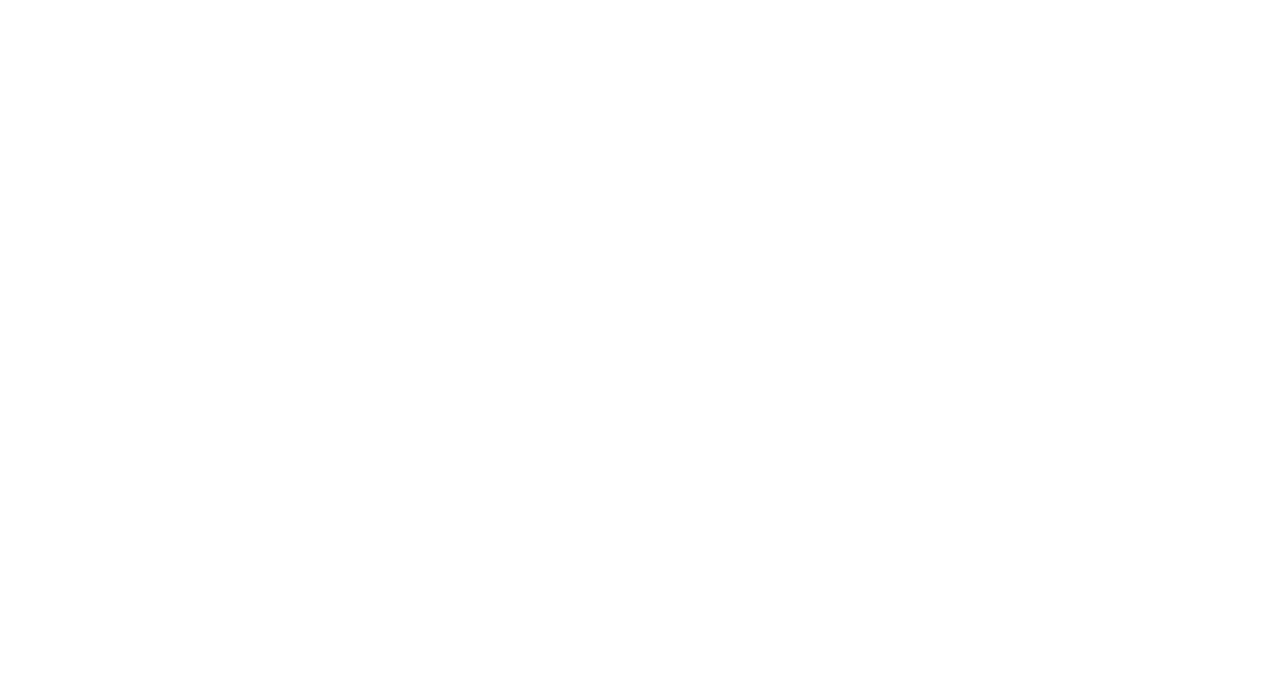
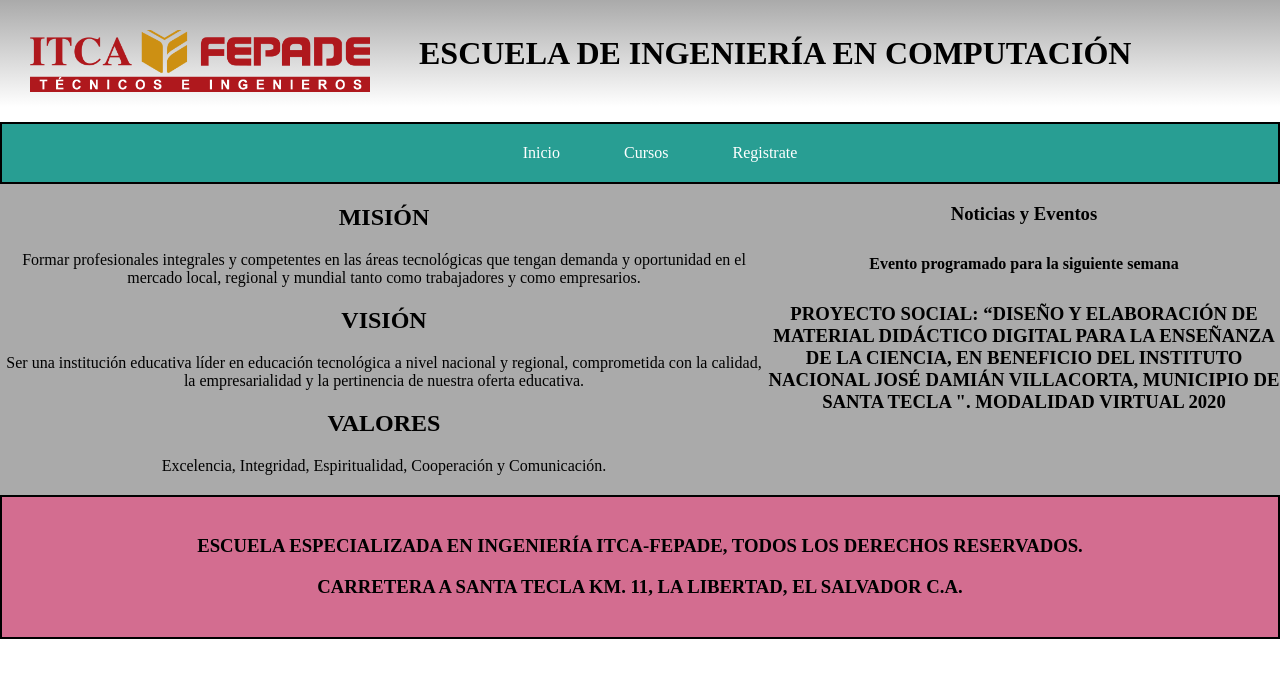
Before and after one commit to Kristofer2017/examen-practico-2, a plain HTML site: page index.html in a window 1280 px wide. Drawn offline with nearby package versions, Linux system fonts and the light colour scheme.

Commit message:
Uniendo ejercicios 1 y 2

```diff
--- a/css/estilos-cursos.css
+++ b/css/estilos-cursos.css
@@ -1,11 +1,11 @@
-img{
+.contenedor img{
     width: 80%;
     border-radius:30px 0px 30px 0px;
     padding: 10px;
     transition: 0.3s linear;
     box-shadow: 0 0px 30px rgba(20, 152, 79, 0.463);
 }
-img:hover{
+.contenedor img:hover{
     transform: scale(1.1);
 }
 .contenedor{
--- a/css/estilos-menu.css
+++ b/css/estilos-menu.css
@@ -0,0 +1,90 @@
+* {
+    box-sizing: border-box;
+}
+
+body {
+    margin: 0;
+}
+
+#encabezado {
+    background-image: linear-gradient(#aaa, #fff);
+}
+
+#encabezado > img {
+    float: left;
+    width: 25em;
+    padding: 30px;
+}
+
+#encabezado > h1 {
+    margin: 0;
+    margin-left: 30%;
+    padding: 35px;
+    text-transform: uppercase;
+}
+
+#menu {
+    clear: left;
+    background-color: #289E93;
+    border: 2px solid #000;
+    text-align: center;
+}
+
+#menu ul {
+    margin: 0;
+}
+
+#menu li {
+    list-style: none;
+    display: inline-block;
+
+}
+
+#menu a {
+    display: inline-block;
+    text-decoration: none;
+    color: #fff;
+    padding: 20px 30px;
+
+}
+
+#menu a:hover {
+    background-color: #3cb3a7;
+}
+
+#contenido-inicio {
+    background-color: #aaa;
+    text-align: center;
+    overflow: hidden;
+}
+
+#contenido-inicio .filosofia {
+    float: left;
+    width: 60%;
+}
+
+#contenido-inicio .noticias {
+    float: right;
+    width: 40%;
+}
+
+#contenido-inicio .filosofia h2,
+#contenido-inicio .filosofia p  {
+    margin-bottom: 20px;
+}
+
+#contenido-inicio .noticias h4 {
+    margin: 30px;
+}
+
+#pie-de-pagina {
+    clear: both;
+    background-color: #D36D90;
+    text-align: center;
+    padding: 20px;
+    border: 2px solid #000;
+}
+
+#pie-de-pagina h3 {
+    text-transform: uppercase;
+}
--- a/index.html
+++ b/index.html
@@ -4,14 +4,41 @@
     <meta charset="UTF-8">
     <title>Inicio</title>
     <link rel="stylesheet" href="css/estilos-menu.css">
-    <link rel="stylesheet" href="css/estilos-menu.css">
+    <link rel="stylesheet" href="https://cdnjs.cloudflare.com/ajax/libs/animate.css/4.1.1/animate.min.css"/>
 </head>
 <body>
-    <!-- HEADER -->
-    <!-- NAVBAR -->
+    <header id="encabezado">
+        <img src="imagenes/logo-itca.png" alt="logo itca">
+        <h1>Escuela de Ingeniería en computación</h1>
+    </header>
 
-    <!-- CONTENIDO PRINCIPAL -->
+    <nav id="menu">
+        <ul>
+            <li><a href="">Inicio</a></li>
+            <li><a href="html/cursos.html">Cursos</a></li>
+            <li><a href="html/registro.html">Registrate</a></li>
+        </ul>
+    </nav>
 
-    <!-- FOOTER -->
+    <div id="contenido-inicio">
+        <section class="filosofia">
+            <h2>MISIÓN</h2>
+            <p>Formar profesionales integrales y competentes en las áreas tecnológicas que tengan demanda y oportunidad en el mercado local, regional y mundial tanto como trabajadores y como empresarios.</p>
+            <h2>VISIÓN</h2>
+            <p>Ser una institución educativa líder en educación tecnológica a nivel nacional y regional, comprometida con la calidad, la empresarialidad y la pertinencia de nuestra oferta educativa.</p>
+            <h2>VALORES</h2>
+            <p>Excelencia, Integridad, Espiritualidad, Cooperación y Comunicación.</p>
+        </section>
+        <section class="noticias animate__animated animate__headShake animate__infinite	infinite">
+            <h3 class="">Noticias y Eventos</h3>
+            <h4>Evento programado para la siguiente semana</h4>
+            <h3>PROYECTO SOCIAL: “DISEÑO Y ELABORACIÓN DE MATERIAL DIDÁCTICO DIGITAL PARA LA ENSEÑANZA DE LA CIENCIA, EN BENEFICIO DEL INSTITUTO NACIONAL JOSÉ DAMIÁN VILLACORTA, MUNICIPIO DE SANTA TECLA ". MODALIDAD VIRTUAL 2020</h3>
+        </section>
+    </div>
+
+    <footer id="pie-de-pagina">
+        <h3>Escuela especializada en Ingeniería ITCA-FEPADE, todos los derechos reservados.</h3>
+        <h3>Carretera a Santa Tecla Km. 11, La Libertad, El Salvador C.A.</h3>
+    </footer>
 </body>
 </html>
```
Also changed, not shown: html/cursos.html (+16 -4 lines).
